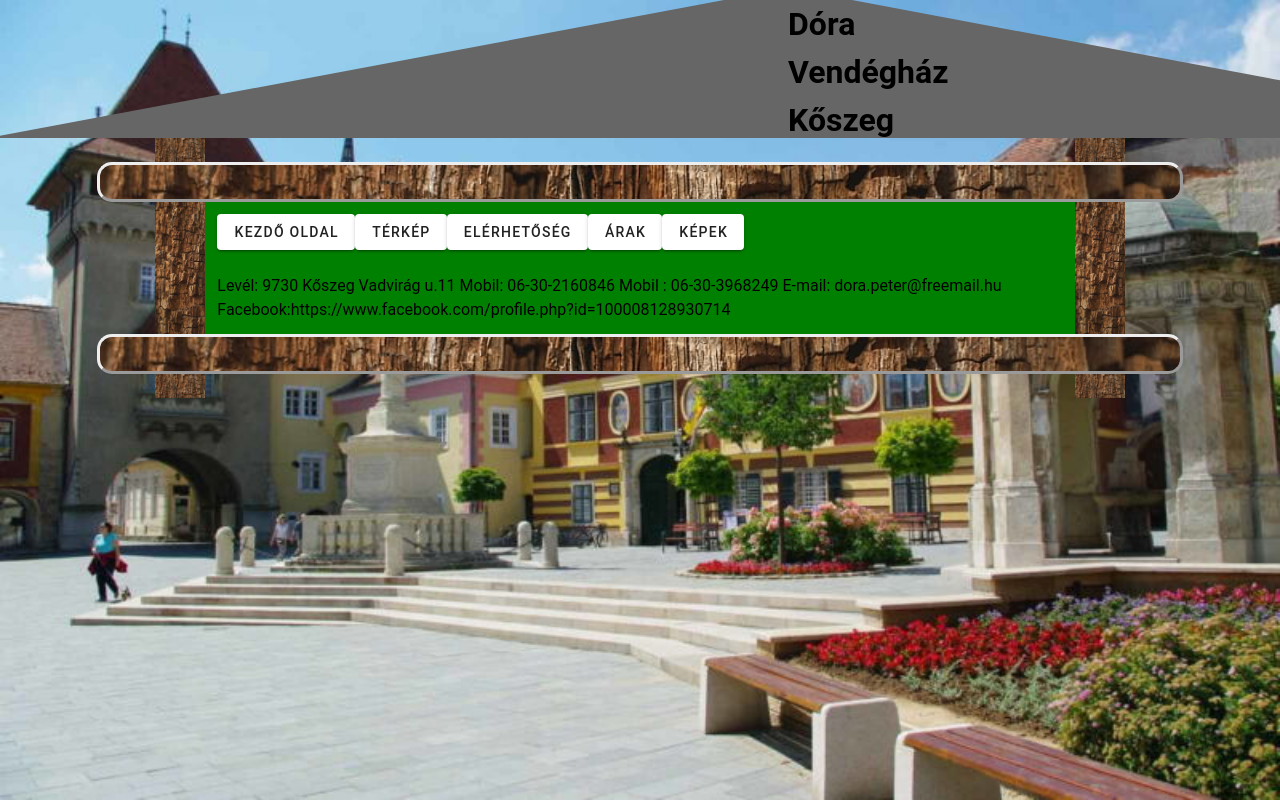
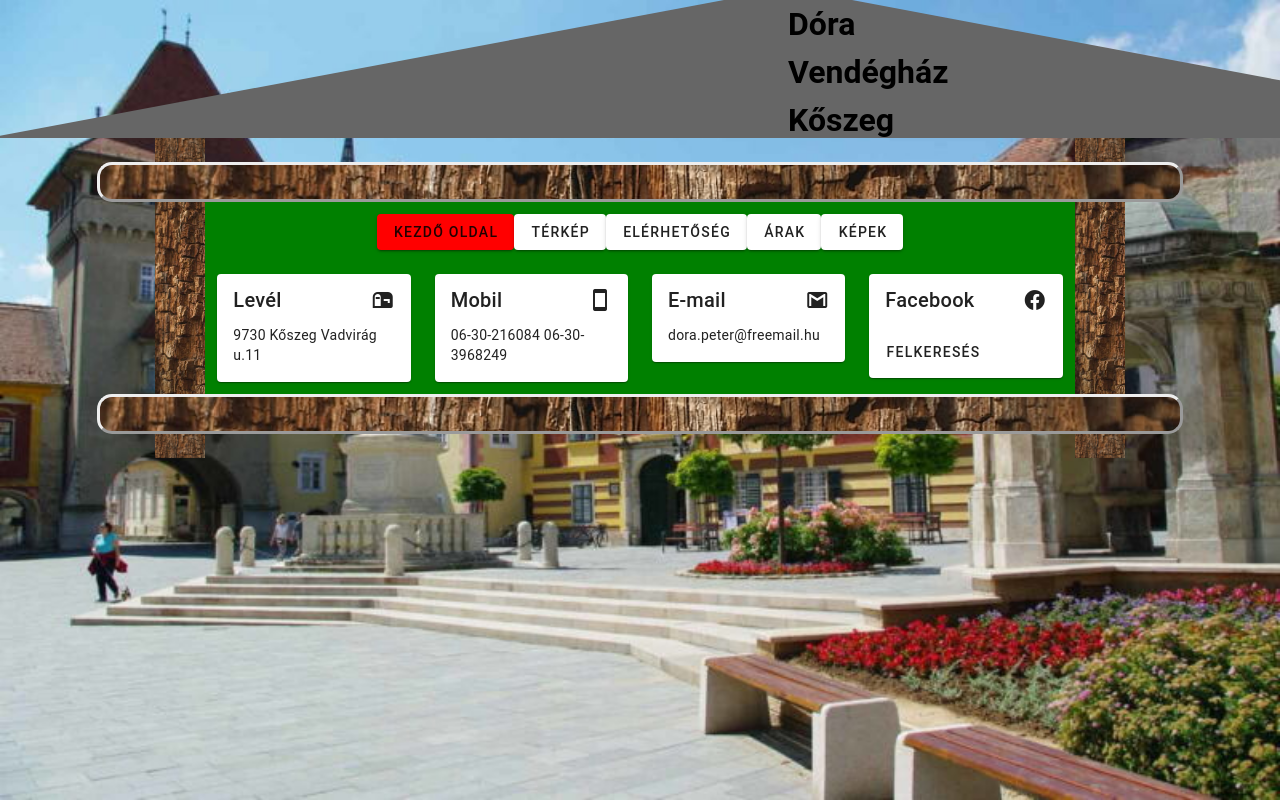
Before and after one commit to Roxko3/doravendeghaz, a Vue app: page /contact in a window 1280 px wide. Built offline with nearby package versions, Linux system fonts and the light colour scheme.

Commit message:
added content

```diff
--- a/src/App.vue
+++ b/src/App.vue
@@ -50,27 +50,18 @@
       <v-col class="c4" sm="1"></v-col>
       <v-col class="c1 img" sm="1"></v-col>
       <v-col sm="8" class="c2">
-        <v-row v-if="true">
-          <v-col>
-            <router-link to="/"><v-btn>Kezdő oldal</v-btn></router-link>
+        <v-row>
+          <v-col v-if="true" align="center">
+            <router-link to="/"
+              ><v-btn class="active">Kezdő oldal</v-btn></router-link
+            >
             <router-link to="/map"><v-btn>Térkép</v-btn></router-link>
             <router-link to="/contact"><v-btn>Elérhetőség</v-btn></router-link>
             <router-link to="/prices"><v-btn>Árak</v-btn></router-link>
             <router-link to="/images"><v-btn>Képek</v-btn></router-link>
           </v-col>
-        </v-row>
-        <v-row v-else>
-          <v-col>
-            <v-expansion-panels>
-              <v-expansion-panel title="Title">
-                <v-expansion-panel-text
-                  ><v-btn>Kezdő oldal</v-btn>
-                  <v-btn>Térkép</v-btn>
-                  <v-btn>Elérhetőség</v-btn>
-                  <v-btn>Árak</v-btn></v-expansion-panel-text
-                >
-              </v-expansion-panel>
-            </v-expansion-panels>
+          <v-col v-else>
+            <v-btn v-on:click="openDrawer">nav</v-btn>
           </v-col>
         </v-row>
         <v-row>
@@ -105,6 +96,11 @@
     A támogatott projekt a Kisfaludy Turisztika Fejlesztési program keretében
     valósul meg”
   </v-dialog>
+  <v-layout>
+    <v-navigation-drawer v-model="drawer" location="top" temporary>
+      asd
+    </v-navigation-drawer>
+  </v-layout>
 </template>
 
 <script>
@@ -116,17 +112,24 @@ export default defineComponent({
   data() {
     return {
       isOpen: false,
+      drawer: false,
     };
   },
   methods: {
     openDialog() {
       this.isOpen = true;
     },
+    openDrawer() {
+      this.drawer = true;
+    },
   },
 });
 </script>
 
 <style scoped>
+.active {
+  background: red;
+}
 .dialog {
   background-image: url("../public/tornpaper.png");
   background-size: cover;
--- a/src/main.js
+++ b/src/main.js
@@ -3,7 +3,6 @@ import App from "./App.vue";
 import router from "./router";
 
 import "vuetify/styles";
-
 import { createVuetify } from "vuetify";
 import * as components from "vuetify/components";
 import * as directives from "vuetify/directives";
--- a/src/views/ContactView.vue
+++ b/src/views/ContactView.vue
@@ -1,5 +1,33 @@
 <template>
-  Levél: 9730 Kőszeg Vadvirág u.11 Mobil: 06-30-2160846 Mobil : 06-30-3968249
-  E-mail: dora.peter@freemail.hu
-  Facebook:https://www.facebook.com/profile.php?id=100008128930714
+  <v-row>
+    <v-col
+      ><v-card
+        title="Levél"
+        text="9730 Kőszeg Vadvirág u.11"
+        append-icon="mdi-mailbox"
+    /></v-col>
+    <v-col
+      ><v-card
+        title="Mobil"
+        text="06-30-216084 06-30-3968249"
+        append-icon="mdi-cellphone"
+    /></v-col>
+    <v-col
+      ><v-card
+        title="E-mail"
+        text="dora.peter@freemail.hu"
+        append-icon="mdi-gmail"
+    /></v-col>
+    <v-col
+      ><v-card title="Facebook" append-icon="mdi-facebook">
+        <v-card-actions>
+          <v-btn
+            href="https://www.facebook.com/profile.php?id=100008128930714"
+            target="_blank"
+            >Felkeresés</v-btn
+          >
+        </v-card-actions>
+      </v-card>
+    </v-col>
+  </v-row>
 </template>
--- a/src/views/PricesView.vue
+++ b/src/views/PricesView.vue
@@ -1,4 +1,28 @@
 <template>
-  Áraink: 1-2 fő estén 13-15000.-ft/éj/lakás 3 fő estén 20000.-ft/éj/lakás 4 fő
-  estén 25000.-ft/éj/lakás Kedvezmények: Parkolási kedvezmény.
+  <v-row>
+    <v-col
+      ><v-card
+        title="1-2 fő"
+        text="13-15000.-ft/éj/lakás"
+        append-icon="mdi-account"
+    /></v-col>
+    <v-col
+      ><v-card
+        title="3 fő"
+        text="20000.-ft/éj/lakás"
+        append-icon="mdi-account-multiple"
+    /></v-col>
+    <v-col
+      ><v-card
+        title="4 fő"
+        text="25000.-ft/éj/lakás"
+        append-icon="mdi-account-group"
+    /></v-col>
+    <v-col
+      ><v-card
+        title="Kedvezmények"
+        text="Parkolási kedvezmény"
+        append-icon="mdi-percent"
+    /></v-col>
+  </v-row>
 </template>
```
